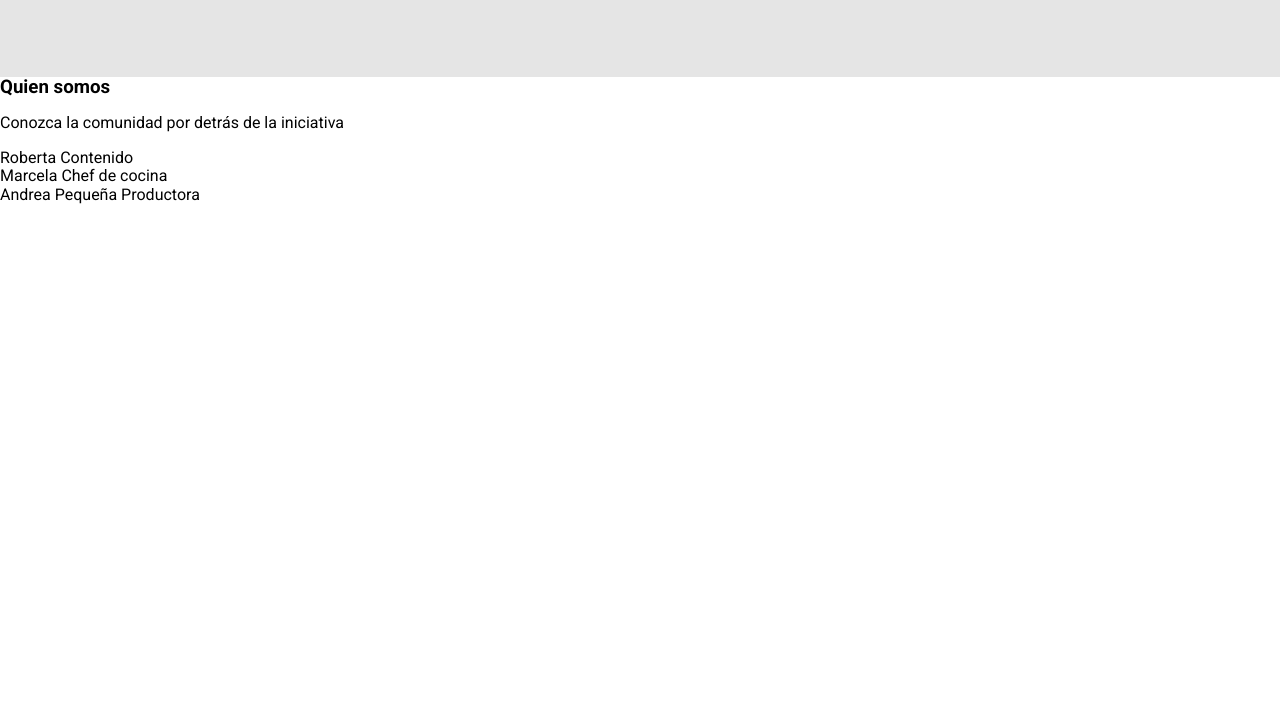
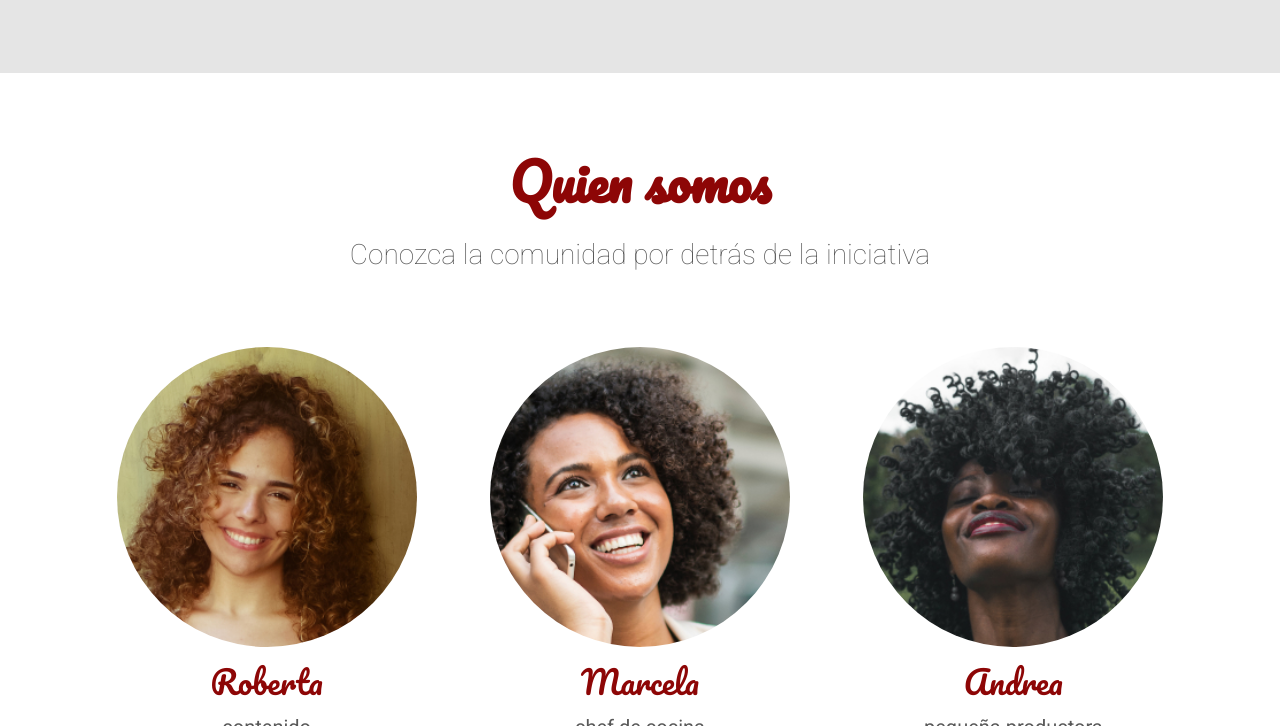
Before and after one commit to mateotasso/Alura_Fruta-fruto, a plain HTML site: page index.html in a window 1280 px wide. Shown: the part 2074-2800 px from the top of the page. Before the commit the page ends 2278 px from the top, so only its background shows below. Drawn offline with Linux system fonts and the light colour scheme.

Commit message:
add who we are style

```diff
--- a/assets/css/style.css
+++ b/assets/css/style.css
@@ -40,6 +40,7 @@
 /*------------------banner section----------------*/
 
 .banner__image {
+    background: url("../img/banner.jpg") no-repeat center / cover;
     width: 100%;
     height: calc(100vh - 72px);
 }
@@ -117,3 +118,69 @@
     color: #fdfdfd;
     padding: 1rem;
 }
+
+/*------------------who we are section----------------*/
+.who-we-are__title {
+    margin-bottom: 1rem;
+    color: #8d0606;
+    font-size: 3.1875rem;
+    font-family: Pacifico, cursive;
+}
+
+.who-we-are {
+    text-align: center;
+    padding: 5rem;
+}
+.who-we-are__description {
+    font-weight: 100;
+    font-size: 1.75rem;
+    color: #595959;
+}
+
+/*------------------people----------------*/
+
+.person {
+    flex-direction: column;
+    display: flex;
+
+}
+
+.person__name {
+    color: #8d0606;
+    font-family: Pacifico, cursive;
+    font-size: 2rem;
+    margin: 1rem 0;
+}
+
+.person__function {
+    color: #595959;
+    font-size: 1.25rem;
+    text-transform: lowercase;
+}
+
+.people {
+    display: flex;
+    justify-content: space-around;
+    padding-top: 3rem;
+}
+
+.person__image {
+    background-size: cover;
+    background-position: center;
+    background-repeat: no-repeat;
+    border-radius: 100%;
+    height: 300px;
+    width: 300px;
+}
+
+.person__image--roberta {
+    background-image: url("../img/personas/roberta.jpg");
+}
+
+.person__image--marcela {
+    background-image: url("../img/personas/marcela.jpg");
+}
+
+.person__image--andrea {
+    background-image: url("../img/personas/andrea.jpg");
+}
--- a/index.html
+++ b/index.html
@@ -24,7 +24,7 @@
         </header>
 
         <section class="banner">
-            <img class="banner__image" src="./assets/img/banner.jpg" alt="banner">
+            <div class="banner__image"></div>
             <h2 class="banner__title">Reaproveche mejor los alimentos</h2>
         </section>
         <section class="about">
```
